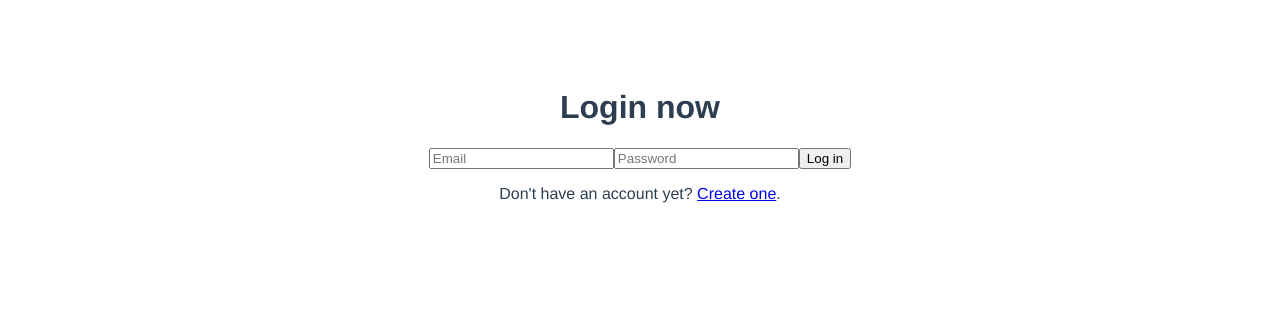
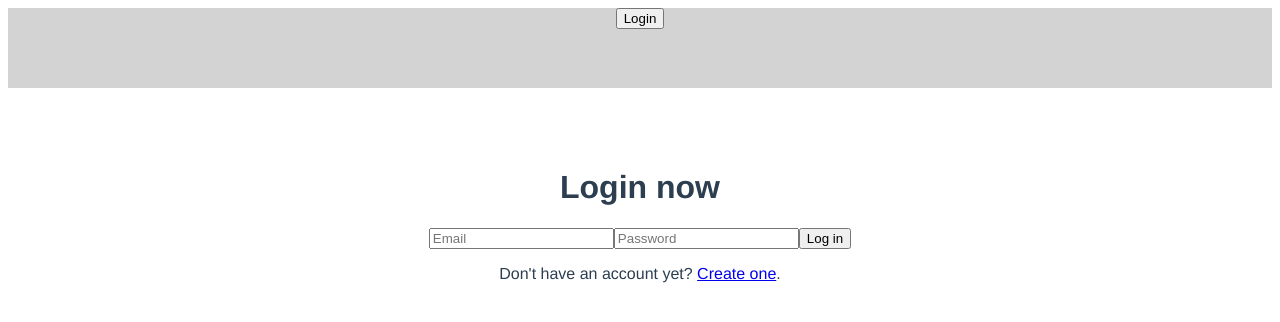
Before and after one commit to HappyNiel/neo-competitor-area, a Vue app: page /#/login in a window 1280 px wide. Shown: the top 322 px of the page. Built offline with nearby package versions, Linux system fonts and the light colour scheme; no server answers.

Commit message:
Started working on the login flow

```diff
--- a/package.json
+++ b/package.json
@@ -7,7 +7,7 @@
 		"serve": "vue-cli-service serve",
 		"build": "vue-cli-service build",
 		"lint": "vue-cli-service lint",
-		"test:unit": "vue-cli-service test:unit"
+		"test-u": "vue-cli-service test:unit"
 	},
 	"dependencies": {
 		"core-js": "^2.6.5",
--- a/src/App.vue
+++ b/src/App.vue
@@ -1,5 +1,6 @@
 <template>
 	<div id="app">
+		<the-header></the-header>
 		<div id="nav">
 			<!-- <router-link to="/">Home</router-link> |
 			<router-link to="/about">About</router-link> | -->
@@ -8,6 +9,21 @@
 		<router-view/>
 	</div>
 </template>
+
+<script lang="ts">
+import { Component, Vue } from "vue-property-decorator";
+import TheHeader from "@/components/the-header/TheHeader.vue";
+
+@Component({
+	components: {
+		TheHeader
+	}
+})
+export default class App extends Vue {
+
+}
+</script>
+
 
 <style lang="scss">
 #app {
--- /dev/null
+++ b/src/components/login/LoginComponent.vue
@@ -0,0 +1,15 @@
+<template>
+	<button @click="onLoginButtonPressed">Login</button>
+</template>
+
+<script lang="ts">
+import { Component, Vue } from "vue-property-decorator";
+import router from "@/router";
+
+@Component
+export default class LoginComponent extends Vue {
+	public onLoginButtonPressed(): void {
+		router.push("login");
+	}
+}
+</script>
--- /dev/null
+++ b/src/components/the-header/TheHeader.vue
@@ -0,0 +1,28 @@
+<template>
+	<header class="HeaderComponent">
+		<login-component></login-component>
+	</header>
+</template>
+
+<script lang="ts">
+import { Component, Vue } from "vue-property-decorator";
+import LoginComponent from "@/components/login/LoginComponent.vue";
+
+@Component({
+	components: {
+		LoginComponent
+	}
+})
+export default class TheHeader extends Vue {
+
+}
+</script>
+
+
+<style lang="scss" scoped>
+	.HeaderComponent{
+		width: 100%;
+		height: 80px;
+		background-color: lightgray;
+	}
+</style>
--- a/src/core/services/Authentication.service.ts
+++ b/src/core/services/Authentication.service.ts
@@ -1,7 +1,8 @@
-import firebase from "firebase/app";
+import firebase, { User } from "firebase/app";
 import router from "@/router";
 
 export class AuthService {
+	// TODO: Unit test this file
 
 	// Register user
 	public registerNewUser(email: string, password: string) {
@@ -48,6 +49,17 @@ export class AuthService {
 	}
 
 	// Set userdata to Firestore after successful login/registration
+	public isUserLoggedIn(): boolean {
+		if (this.getCurrentUser()) {
+			return true;
+		}
+
+		return false;
+	}
+
+	public getCurrentUser(): User | null {
+		return firebase.auth().currentUser;
+	}
 }
 
 export default new AuthService();
--- a/src/views/home/HomeView.ts
+++ b/src/views/home/HomeView.ts
@@ -1,6 +1,7 @@
 import { Component, Vue } from "vue-property-decorator";
 import HelloWorld from "@/components/HelloWorld.vue"; // @ is an alias to /src
 import AuthService from "@/core/services/Authentication.service";
+import { User } from "firebase";
 
 @Component({
 	components: {
@@ -8,8 +9,19 @@ import AuthService from "@/core/services/Authentication.service";
 	}
 })
 export default class HomeView extends Vue {
+	private currentUser: User | null = null;
 
 	public async onLogoutPressed(): Promise<void> {
 		await AuthService.logoutUser();
 	}
+
+	public beforeMount(): void {
+		this.currentUser = AuthService.getCurrentUser();
+	}
+
+	public mounted() {
+		if (this.currentUser !== null) {
+			console.log(this.currentUser.email);
+		}
+	}
 }
```
Also changed, not shown: src/index.html (deleted, +0 -14 lines).
